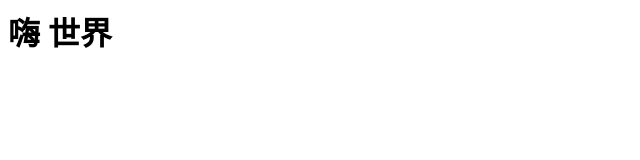
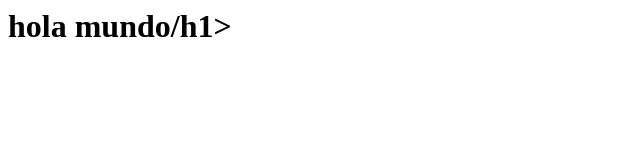
Before and after one commit to Cchegas/csi3x40_labs, a plain HTML site: page lab01/index.html in a window 1280 px wide. Shown: the whole page, without its empty margins (0-640 px from the left). Drawn offline with Linux system fonts and the light colour scheme.

Commit message:
second merge conflict

```diff
--- a/lab01/index.html
+++ b/lab01/index.html
@@ -5,7 +5,7 @@
 </head>
 
 <body>
-    <h1>嗨 世界</h1>
+    <h1>hola mundo/h1>
 </body>
 
 </html>
```
